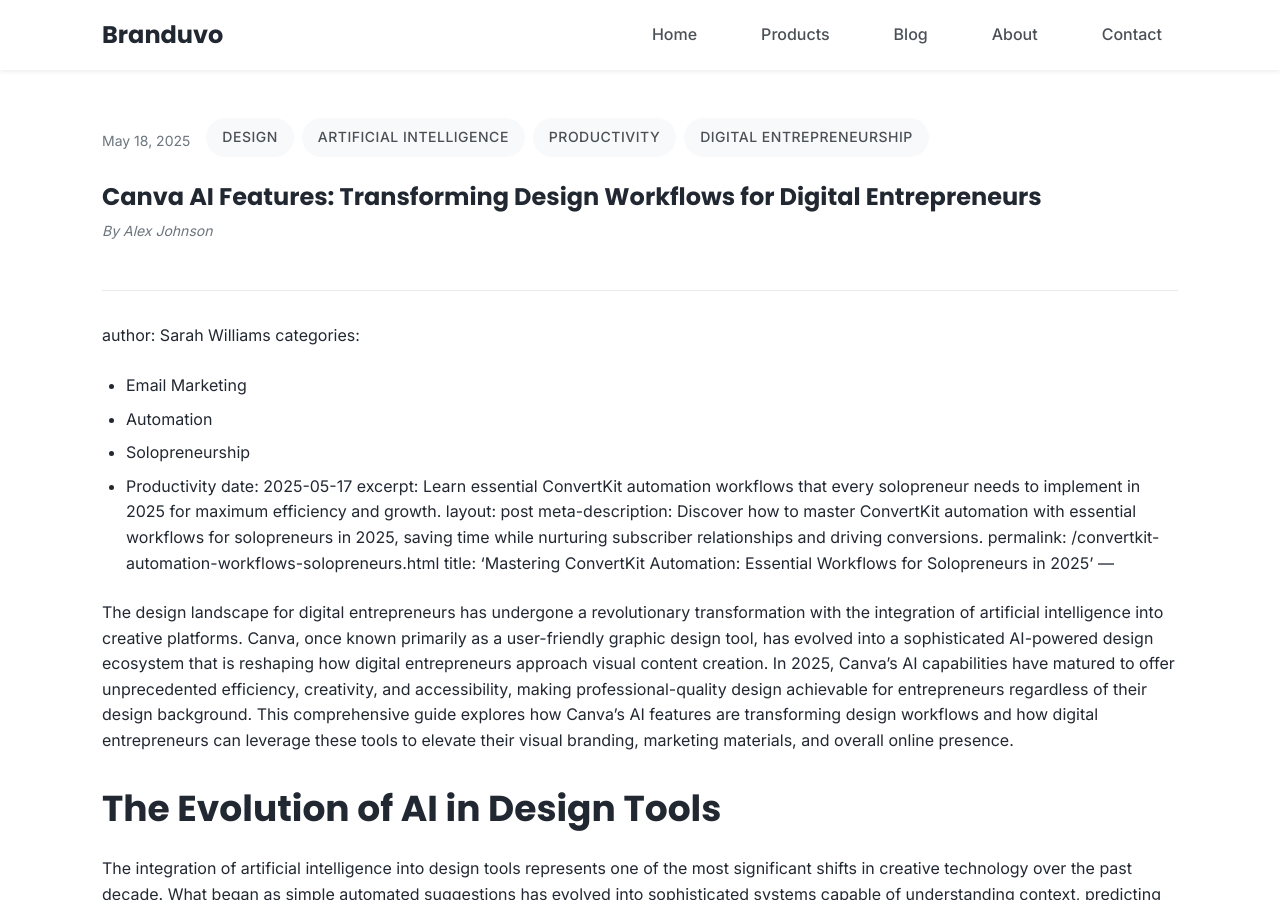
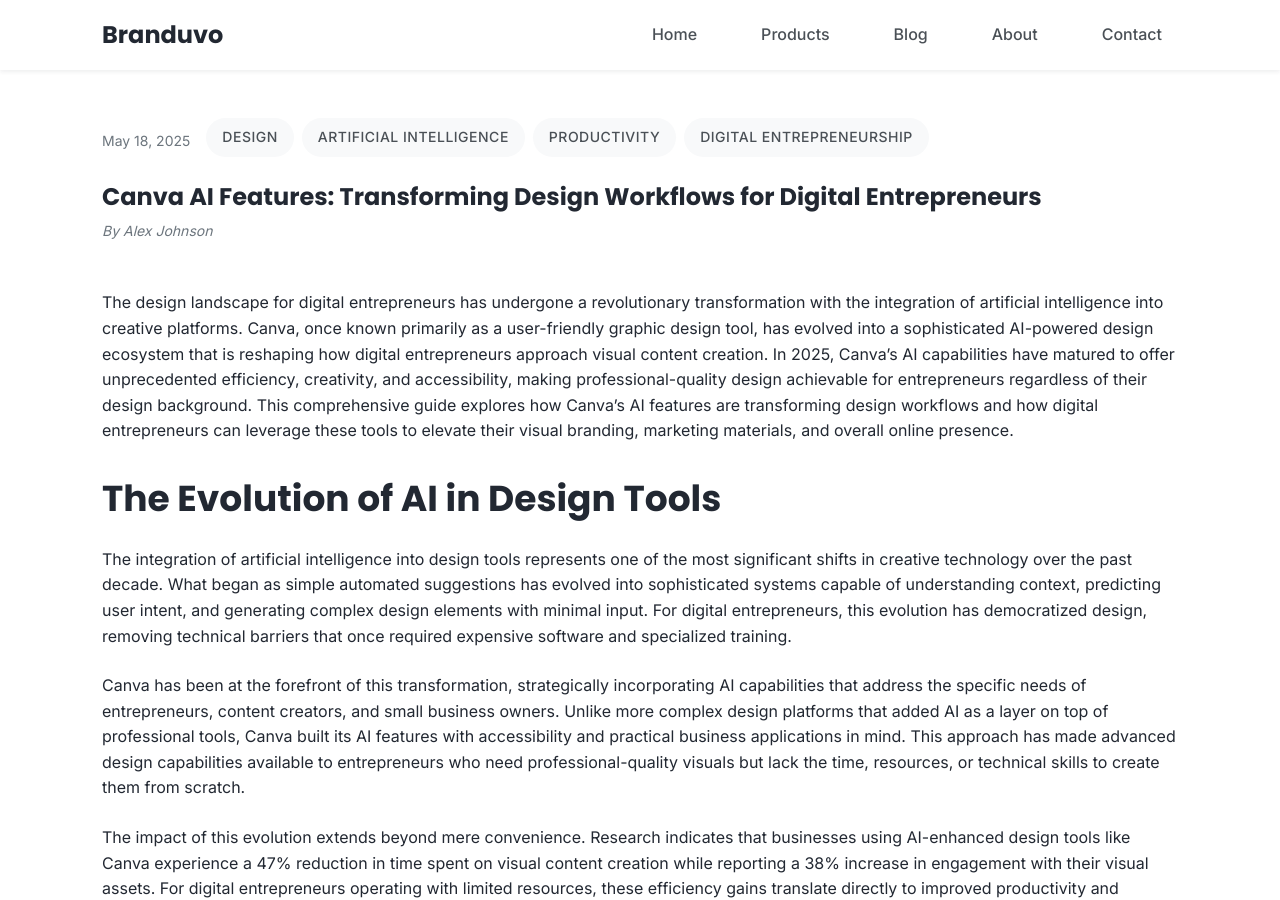
Before and after one commit to branduvo/branduvo.github.io, a Jekyll site: the page built from _posts/2025-05-18-canva-ai-features-digital-entrepreneurs.md, in a window 1280 px wide and 900 px high. Built offline with Jekyll 4.4.1, drawn with Linux system fonts in a browser that asks for light colours.

Commit message:
Update 2025-05-18-canva-ai-features-digital-entrepreneurs.md

```diff
--- a/_posts/2025-05-18-canva-ai-features-digital-entrepreneurs.md
+++ b/_posts/2025-05-18-canva-ai-features-digital-entrepreneurs.md
@@ -11,20 +11,6 @@
 meta-description: Learn how Canva's advanced AI capabilities are revolutionizing design processes for digital entrepreneurs, enabling professional-quality visuals with unprecedented efficiency and creativity.
 permalink: /canva-ai-features-digital-entrepreneurs.html
 title: 'Canva AI Features: Transforming Design Workflows for Digital Entrepreneurs'
----
----
-author: Sarah Williams
-categories:
-  - Email Marketing
-  - Automation
-  - Solopreneurship
-  - Productivity
-date: 2025-05-17
-excerpt: Learn essential ConvertKit automation workflows that every solopreneur needs to implement in 2025 for maximum efficiency and growth.
-layout: post
-meta-description: Discover how to master ConvertKit automation with essential workflows for solopreneurs in 2025, saving time while nurturing subscriber relationships and driving conversions.
-permalink: /convertkit-automation-workflows-solopreneurs.html
-title: 'Mastering ConvertKit Automation: Essential Workflows for Solopreneurs in 2025'
 ---
 
 
```
